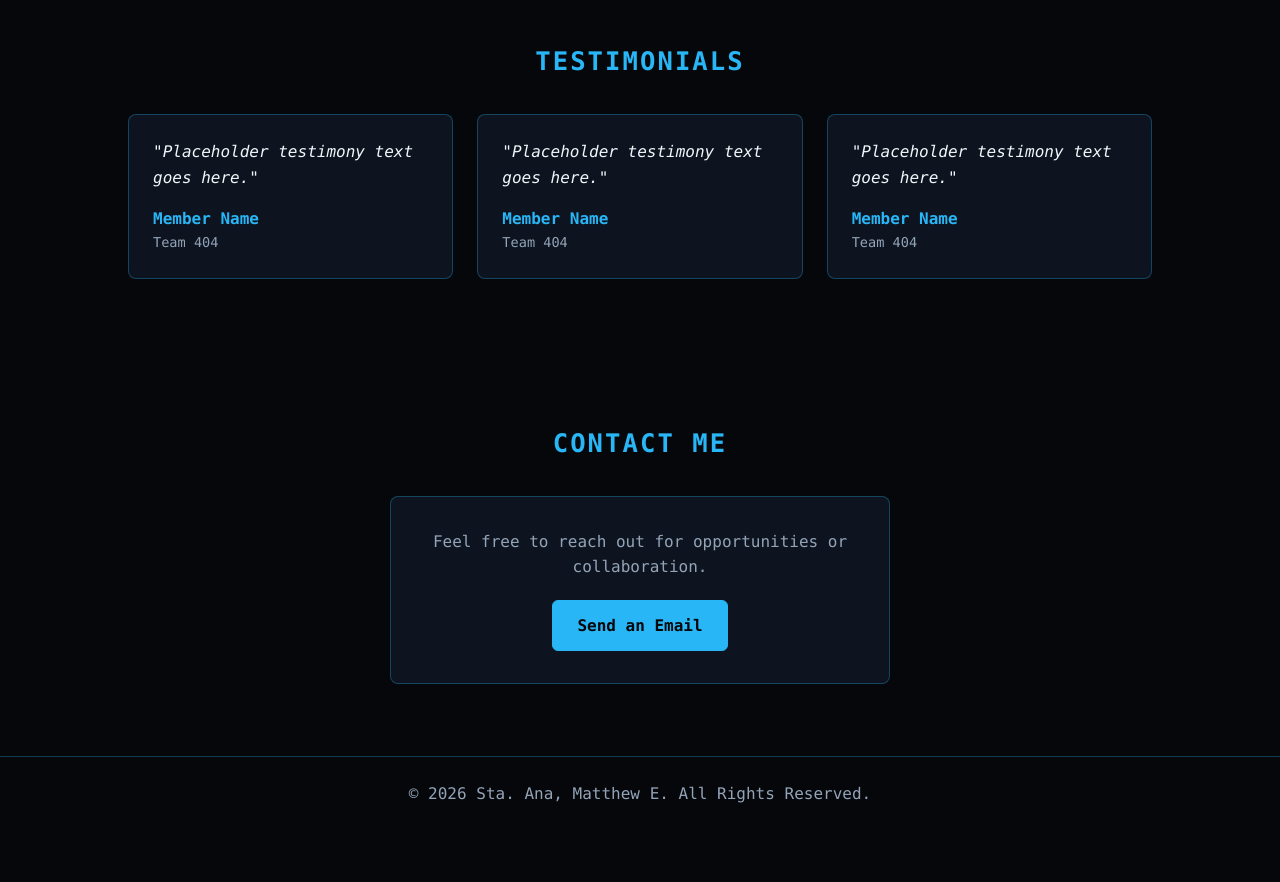
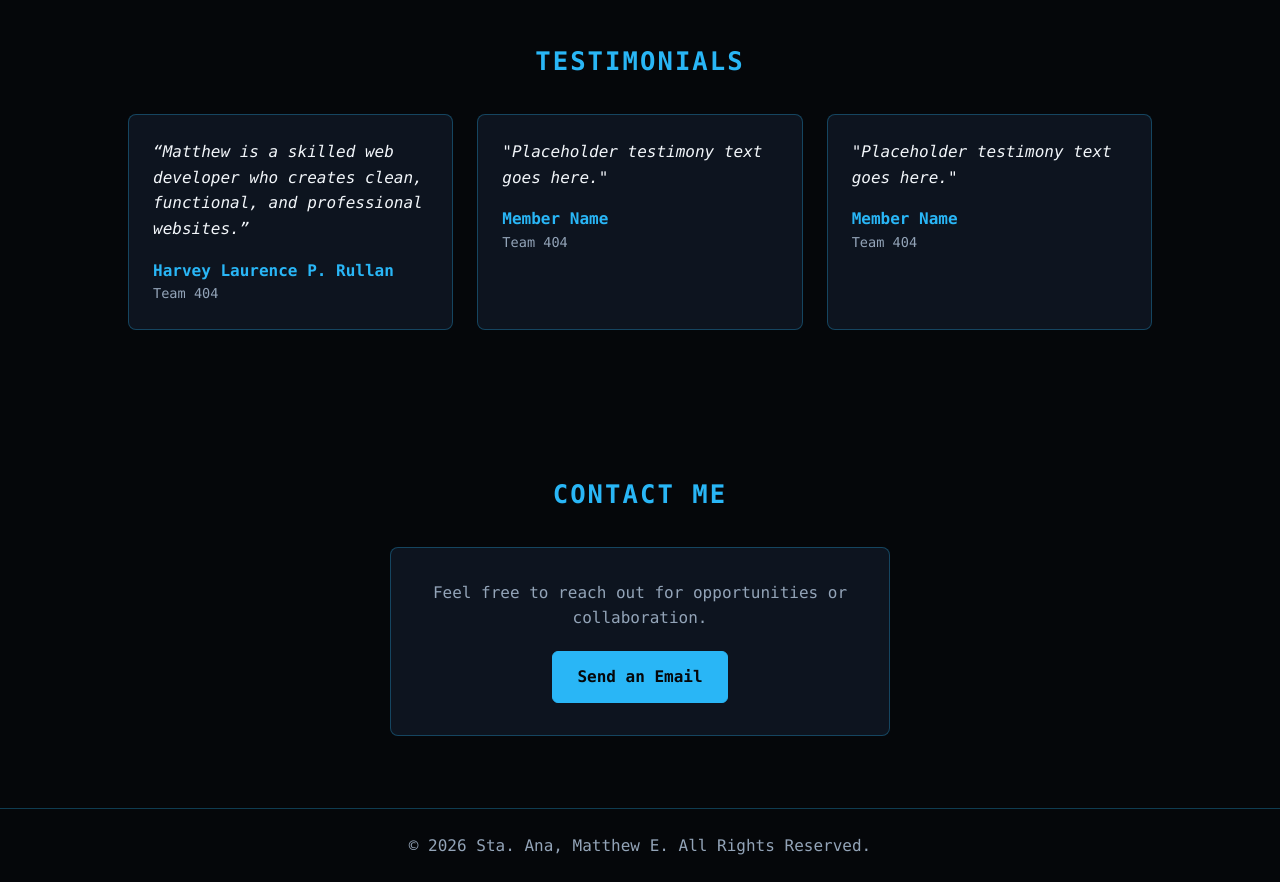
Before and after one commit to dlsud-submissions/team-404-portfolios, a plain HTML site: page staana-matthew/index.html in a window 1280 px wide. Shown: the part 1960-2842 px from the top of the page. Before the commit the page ends 2791 px from the top, so only its background shows below. Drawn offline with Linux system fonts and the light colour scheme.

Commit message:
Add Testimonial for Matthew Sta. Ana

```diff
--- a/staana-matthew/index.html
+++ b/staana-matthew/index.html
@@ -206,9 +206,9 @@
         <div class="testimonial-grid">
           <article class="testimonial-card">
             <p class="testimonial-quote">
-              "Placeholder testimony text goes here."
+              “Matthew is a skilled web developer who creates clean, functional, and professional websites.”
             </p>
-            <p class="testimonial-name">Member Name</p>
+            <p class="testimonial-name">Harvey Laurence P. Rullan</p>
             <p class="testimonial-role">Team 404</p>
           </article>
 
```
